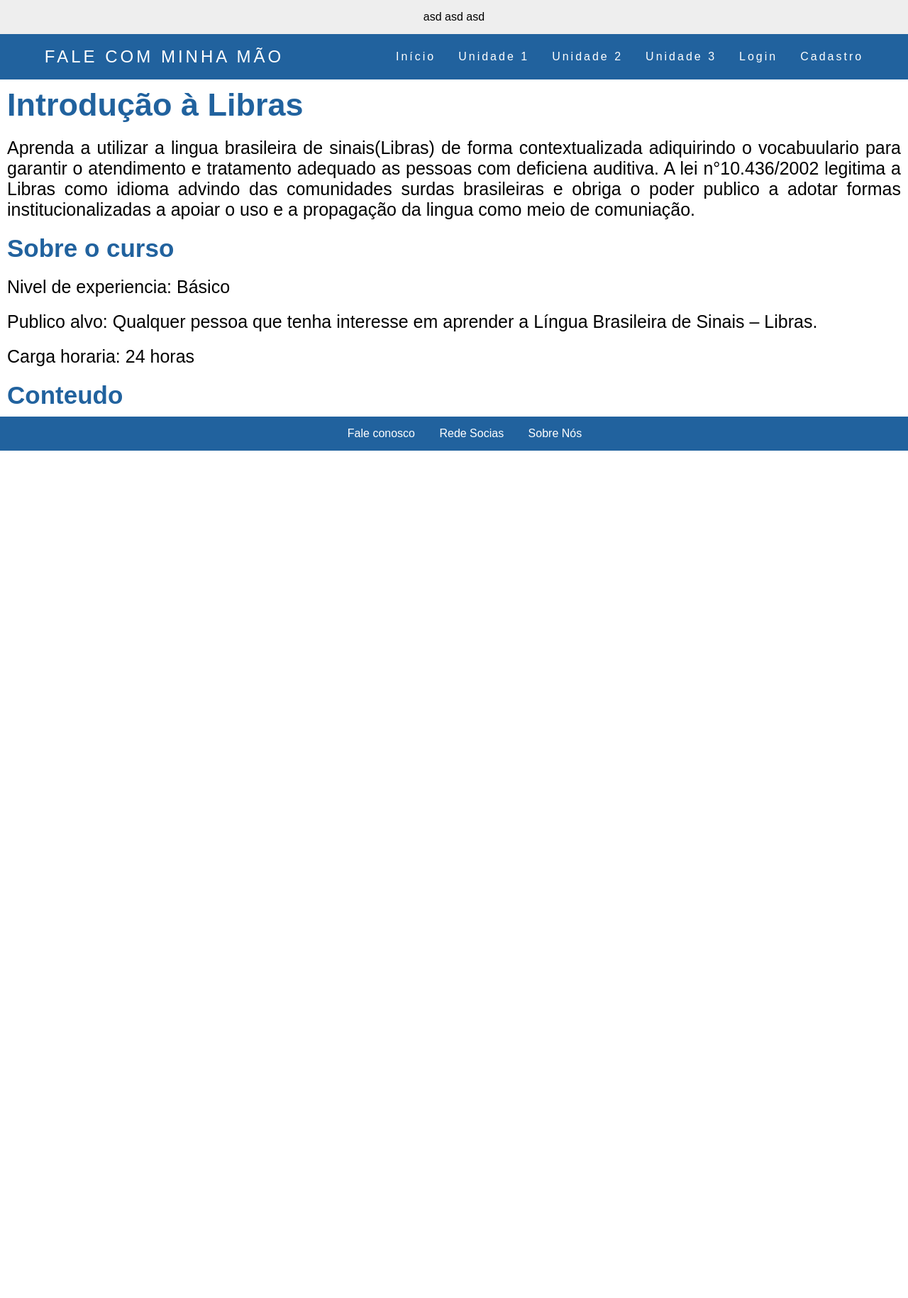
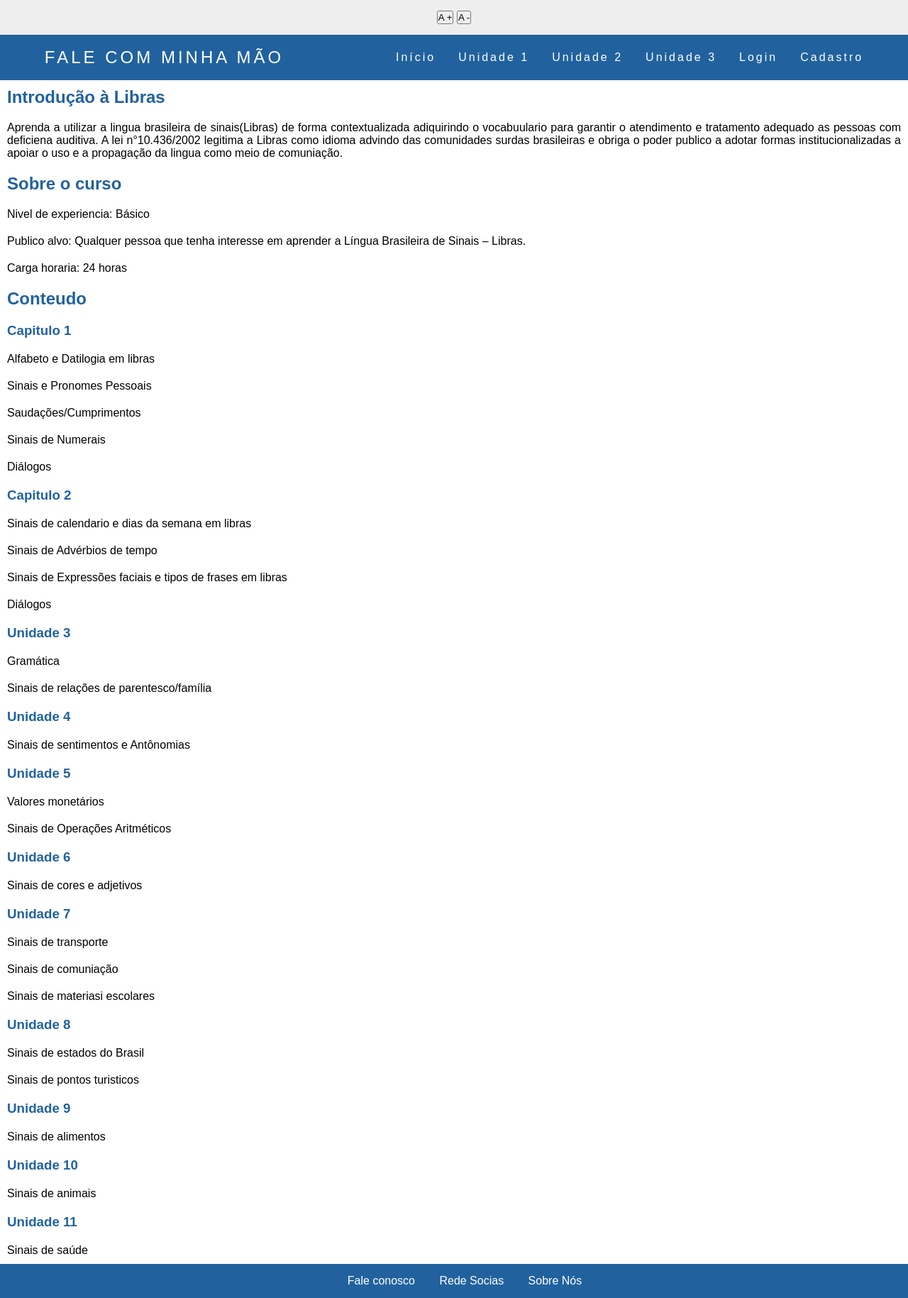
Before and after one commit to GerardMartinus/Fcmm-TCC-Etec-DS, a PHP site: page / in a window 1280 px wide. Shown: the whole page at 71% size. Before the commit the page ends 635 px from the top, so only its background shows below. Run offline with PHP 8.4, Linux system fonts and the light colour scheme; some libraries are stand-ins or nearby versions.

Commit message:
Barra de aumento de fonte

```diff
--- a/web/css/home.css
+++ b/web/css/home.css
@@ -6,6 +6,10 @@
   font-family: Arial;
   text-align: justify;
   box-sizing: border-box;
+}
+
+body{
+  font-size: 16px;
 }
 
 /* Header */
@@ -22,6 +26,7 @@
 }
 
 .logo {
+  z-index: 1;
   color: #fff;
   font-size: 24px;
   text-transform: uppercase;
@@ -63,10 +68,13 @@
   margin-left: 32px;
 }
 
+.mobile-menu{
+  z-index: 1;
+}
+
 
 /* Main */
 h1{
-  font-size: 45px;
   padding: 10px;
   color: #21629E;
   user-select: none;
@@ -74,7 +82,6 @@ h1{
 }
 
 h2 {
-  font-size: 35px;
   padding: 10px;
   color: #21629E;
   user-select: none;
@@ -82,24 +89,17 @@ h2 {
 }
 
 h3{
-  font-size: 25px;
   padding: 10px;
   color: #21629E;
   user-select: none;
 }
 
 p {
-  font-size: 25px;
   padding: 10px;
 }
 
 dd {
-  font-size: 25px;
   padding: 10px;
-}
-
-#conteudo{
-  display: none;
 }
 
 
--- a/web/html/index.html
+++ b/web/html/index.html
@@ -3,7 +3,6 @@
 
 <head>
   <meta charset="UTF-8" />
-  <meta http-equiv="X-UA-Compatible" content="IE=edge" />
   <meta name="viewport" content="width=device-width, initial-scale=1.0" />
   <title>Home</title>
   <link rel="manifest" href="../manifest.json">
@@ -12,15 +11,16 @@
 </head>
 
 <body>
-  <!-- navbar -->
+
   <header>
     <div class="acessibilidade">
-      <nav id="acessibilidade1">
-        <a>asd</a>
-        <a>asd</a>
-        <a>asd</a>
-      </nav>
+      <div class="btn-container">
+        <button name="increase-font" id="increase-font" title="Aumentar fonte">A +</button>
+        <button name="decrease-font" id="decrease-font" title="Diminuir fonte">A -</button>
       </div>
+    </div>
+
+    <!-- navbar -->
     <nav id="nav-header">
       <a class="logo" href="index.html">Fale com Minha Mão</a>
       <div class="mobile-menu">
@@ -42,25 +42,26 @@
   <!-- conteudo da home -->
 
   <article>
-  <h1 onclick="hideIntro()">
+    <h1>
       Introdução à Libras
-    <div class="hideBtn1" >
+      <div>
       </div>
     </h1>
     <div id="introducao">
-    <p>Aprenda a utilizar a lingua brasileira de sinais(Libras) de forma contextualizada adiquirindo o vocabuulario para
+      <p>Aprenda a utilizar a lingua brasileira de sinais(Libras) de forma contextualizada adiquirindo o vocabuulario
+        para
         garantir o atendimento e tratamento adequado as pessoas com deficiena auditiva.
         A lei n°10.436/2002 legitima a Libras como idioma advindo das comunidades surdas brasileiras e obriga o poder
         publico a adotar formas institucionalizadas a apoiar o uso e a propagação da lingua como meio de comuniação.
       </p>
     </div>
-  <h2 onclick="hideSobre()">Sobre o curso</h2>
+    <h2>Sobre o curso</h2>
     <div id="sobre">
       <p>Nivel de experiencia: Básico</p>
       <p>Publico alvo: Qualquer pessoa que tenha interesse em aprender a Língua Brasileira de Sinais – Libras.</p>
       <p>Carga horaria: 24 horas</p>
     </div>
-  <h2 onclick="hideConteudo()">Conteudo</h2>
+    <h2>Conteudo</h2>
     <div id="conteudo">
       <div class="Capitulo1">
         <dt>
@@ -164,6 +165,7 @@
   <!-- responsividade da navbar -->
   <script src="../js/mobile-navbar.js"></script>
   <script src="../js/hide-show-content.js"></script>
+  <script src="../js/font-size.js"></script>
 </body>
 
 </html>
--- /dev/null
+++ b/web/js/font-size.js
@@ -0,0 +1,21 @@
+window.onload = function() {
+    var elementBody = document.querySelector('body');
+    var elementBtnIncreaseFont = document.getElementById('increase-font');
+    var elementBtnDecreaseFont = document.getElementById('decrease-font');
+    // Padrão de tamanho, equivale a 100% do valor definido no Body
+    var fontSize = 100;
+    // Valor de incremento ou decremento, equivale a 10% do valor do Body
+    var increaseDecrease = 10;
+
+    // Evento de click para aumentar a fonte
+    elementBtnIncreaseFont.addEventListener('click', function(event) {
+        fontSize = fontSize + increaseDecrease;
+        elementBody.style.fontSize = fontSize + '%';
+    });
+
+    // Evento de click para diminuir a fonte
+    elementBtnDecreaseFont.addEventListener('click', function(event) {
+        fontSize = fontSize - increaseDecrease;
+        elementBody.style.fontSize = fontSize + '%';
+    });
+}
--- a/web/js/hide-show-content.js
+++ /dev/null
@@ -1,26 +0,0 @@
-function hideIntro(){
-    var intro = document.getElementById("introducao");
-    if (intro.style.display === "none"){
-        intro.style.display = "block";
-    } else {
-        intro.style.display = "none";
-    }
-}
-
-function hideSobre(){
-    var intro = document.getElementById("sobre");
-    if (intro.style.display === "none"){
-        intro.style.display = "block";
-    } else {
-        intro.style.display = "none";
-    }
-}
-
-function hideConteudo(){
-    var intro = document.getElementById("conteudo");
-    if (intro.style.display === "block"){
-        intro.style.display = "none";
-    } else {
-        intro.style.display = "block";
-    }
-}
```
Lines whose indentation alone changed are shown as unchanged.
